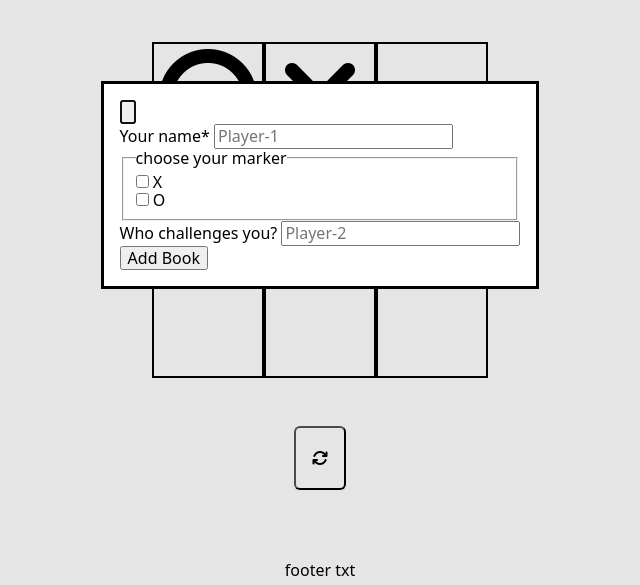
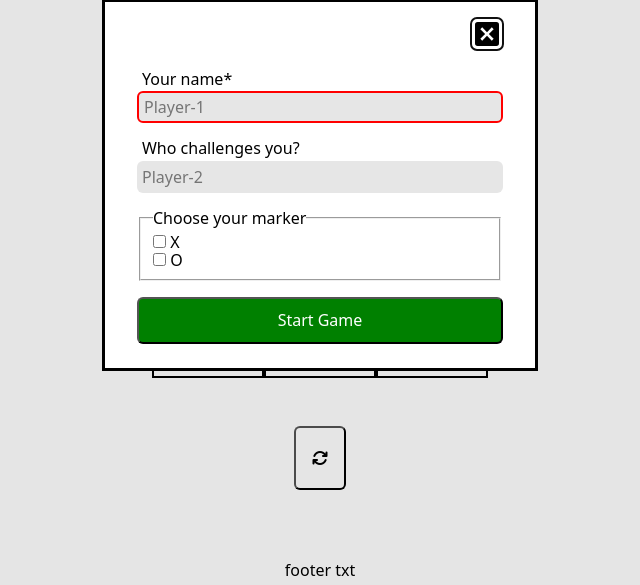
Before and after one commit to Jack-harvey/odin-tic-tac-toe, a plain HTML site: page index.html in a window 1280 px wide. Shown: the part 215-800 px from the top of the page, without its empty margins (320-960 px from the left). Drawn offline with Linux system fonts and the light colour scheme.

Commit message:
Update form styles

```diff
--- a/css/style.css
+++ b/css/style.css
@@ -125,3 +125,73 @@ footer {
 .player-one-marker {
   color: var(--player-2);
 }
+
+dialog {
+  padding: 0px;
+}
+
+.modal-content {
+  display: flex;
+  flex-direction: column;
+  margin: 0.5rem 2rem;
+}
+
+.btn-container {
+  margin-left: auto;
+  margin-bottom: 1rem;
+}
+
+button.close-modal {
+  width: 2rem;
+  height: 2rem;
+  padding: 0px;
+  background-color: white;
+  border: none;
+  border-radius: 6px;
+  margin-top: 0.5rem;
+}
+
+form {
+  display: flex;
+  flex-direction: column;
+}
+
+form > div {
+  display: grid;
+  margin-bottom: 1rem;
+  input {
+    width: 40ch;
+    background-color: #e6e6e6;
+    border: none;
+    height: 2rem;
+    color: var(--text);
+    padding-left: 5px;
+    border-radius: 6px;
+    margin-top: 0.2rem;
+  }
+}
+
+form > div > label {
+  padding-left: 5px;
+}
+
+input:required:invalid,
+input:focus:invalid {
+  border: 2px solid red;
+}
+input:required:valid {
+  border: 2px solid green;
+}
+
+button:hover {
+  cursor: pointer;
+}
+
+#startGame {
+  padding: 0.75rem 5rem;
+  border-radius: 6px;
+  background-color: green;
+  color: white;
+  flex: 1;
+  margin: 1rem 0rem;
+}
--- a/index.html
+++ b/index.html
@@ -53,14 +53,18 @@
             <img src="img/close-box.svg" class="close-modal" alt="" />
           </button>
         </div>
-        <form id="playerName" method="dialog">
+        <form id="newGame" method="dialog">
           <div>
             <label for="playerName">Your name*</label>
             <input type="text" id="playerName" name="playerName" placeholder="Player-1" required />
           </div>
 
+          <div>
+            <label for="opponentName">Who challenges you?</label>
+            <input type="text" id="opponentName" name="opponentName" placeholder="Player-2" />
+          </div>
           <fieldset>
-            <legend>choose your marker</legend>
+            <legend>Choose your marker</legend>
 
             <div>
               <input type="checkbox" name="marker" id="x-marker" value="x" />
@@ -73,12 +77,7 @@
             </div>
           </fieldset>
 
-          <div>
-            <label for="opponentName">Who challenges you?</label>
-            <input type="text" id="opponentName" name="opponentName" placeholder="Player-2" />
-          </div>
-
-          <button id="addBook" type="submit">Add Book</button>
+          <button id="startGame" type="submit">Start Game</button>
         </form>
       </div>
     </dialog>
--- a/scripts/script.js
+++ b/scripts/script.js
@@ -313,9 +313,18 @@ const formController = (function () {
 
     return { playerName, playerMark, opponentName };
   };
+
+  return {
+    submit,
+  };
 })();
 
 modalController.show();
 modalController.createCloseEvent();
 
+let x = document.querySelector("#newGame");
+x.addEventListener("submit", (e) => {
+  const initialValues = formController.submit();
+});
+
 //gameTest();
```
Also changed, not shown: img/close-box.svg (added).
